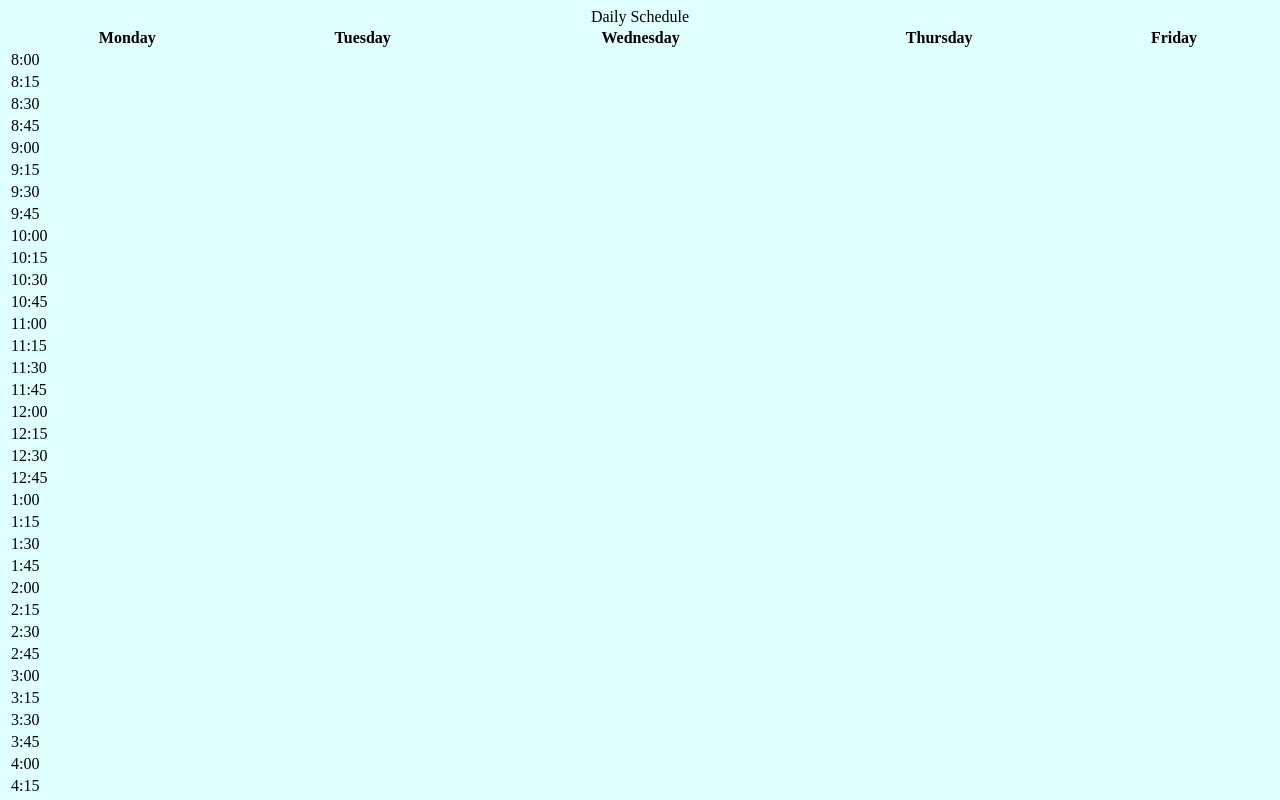
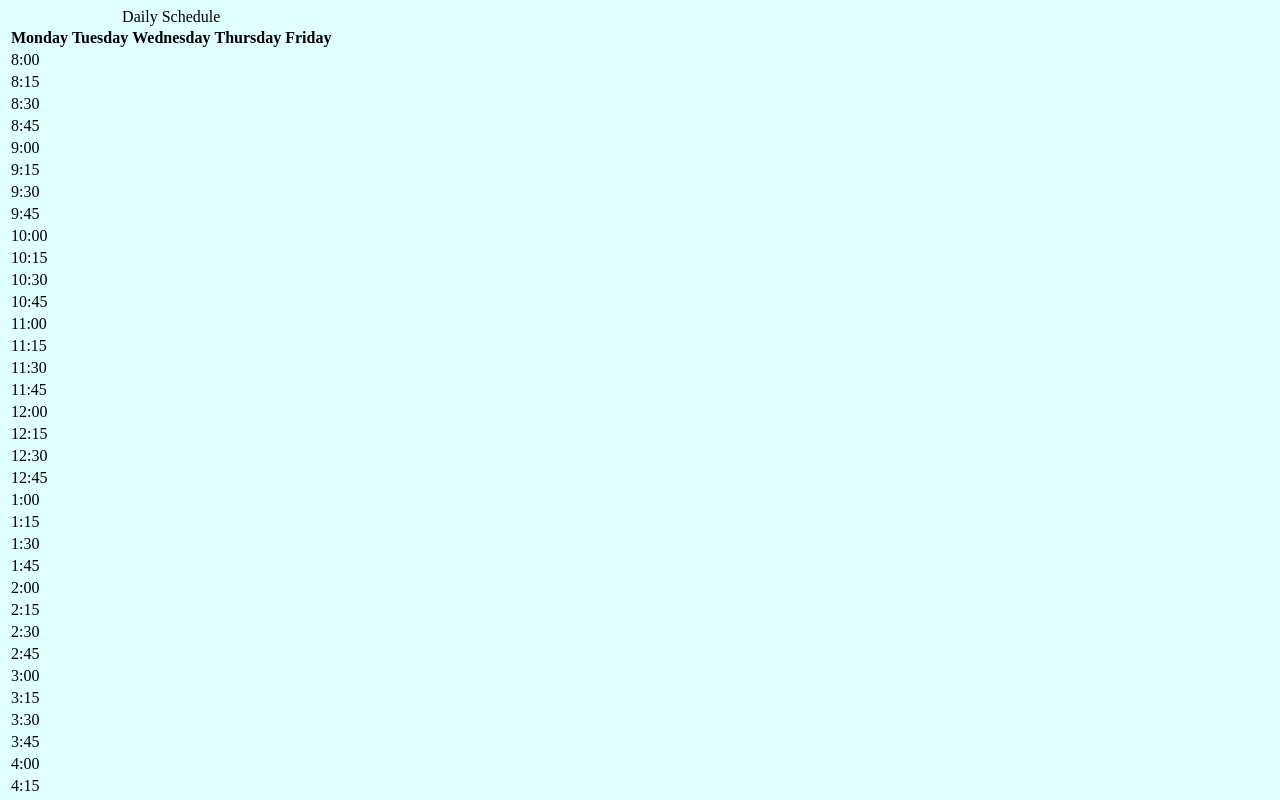
Before and after one commit to millro04/millro04.github.io, a plain HTML site: page schedule.html in a window 1280 px wide. Shown: the top 800 px of the page. Drawn offline with Linux system fonts and the light colour scheme.

Commit message:
Update schedule.html

```diff
--- a/schedule.html
+++ b/schedule.html
@@ -3,8 +3,7 @@
   <style>
     body{background-color:LightCyan;
     }
-    table{width:100%;
-    }
+
   </style>
 
 
```
